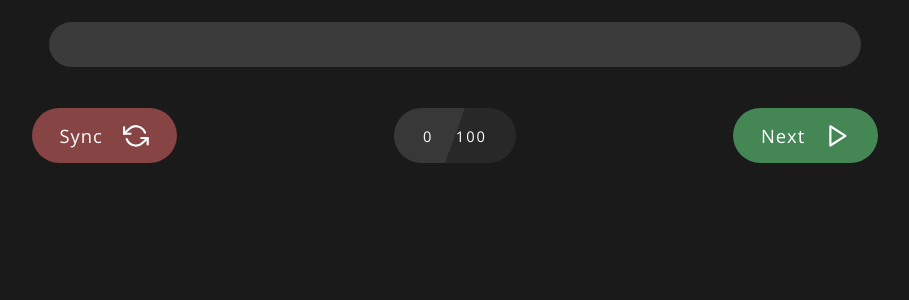
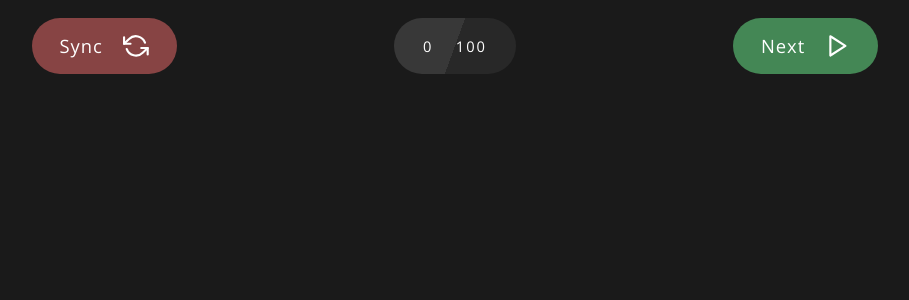
Before and after one commit to Slowl/randomraww, a React (Create React App) app: page / in a window 1280 px wide. Shown: the top 300 px of the page, without its empty margins (185-1094 px from the left). Built offline with nearby package versions, Linux system fonts and the light colour scheme.

Commit message:
refactor and specified font color

```diff
--- a/src/components/Requestor.jsx
+++ b/src/components/Requestor.jsx
@@ -8,6 +8,7 @@ const Button = styled.div`
   max-width: 30%;
   padding: .8em 1.5em;
   border-radius: 50px;
+  color: white;
   background-color: ${props => props.request ? "#874444" : "#448755"};
   text-align: center;
   margin: auto;
@@ -17,7 +18,7 @@ const Button = styled.div`
   .icon {
     font-size: 1.4em;
     transition: .5s;
-    animation: ${props => props.loading ? "loading .5s ease infinite;" : ""};
+    animation: ${props => props.loading && "loading .5s ease infinite;"};
 
     @keyframes loading {
       0% {transform: rotate(-0deg)}
--- a/src/components/Title.jsx
+++ b/src/components/Title.jsx
@@ -18,7 +18,9 @@ const TitleContainer = styled.div`
 
 const Title = ({ title }) => {
   return (
-    <TitleContainer>{title}</TitleContainer>
+    <span>
+      {title && <TitleContainer>{title}</TitleContainer>}
+    </span>
   )
 }
 
```
